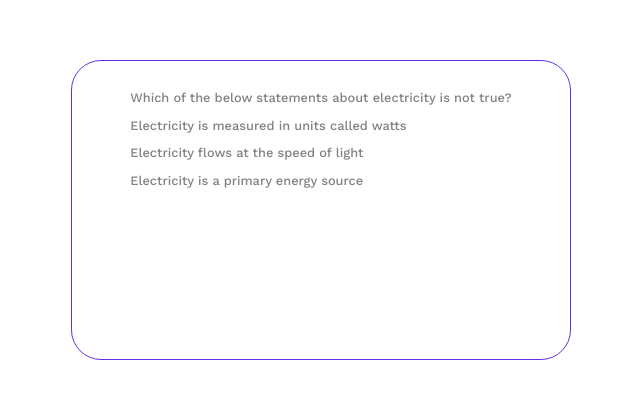
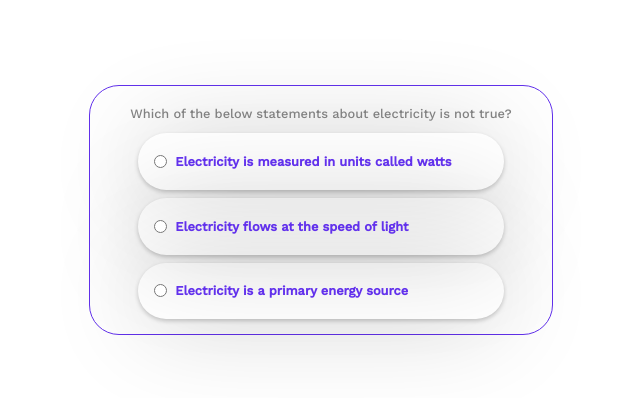
Before and after one commit to nyior/cautious-doodle, a Next.js app: page / in a window 1280 px wide. Shown: the part 190-588 px from the top of the page, without its empty margins (319-959 px from the left). Built offline with nearby package versions, Linux system fonts and the light colour scheme.

Commit message:
render question and options to the index page

```diff
--- a/components/Choice/Choice.module.scss
+++ b/components/Choice/Choice.module.scss
@@ -0,0 +1,42 @@
+$color-blue: #6231EC;
+
+.questionCard {
+    flex: 1;
+    display: flex;
+    flex-direction: column;
+    align-items: left;
+    padding: 0.5rem;
+    margin: 0.5rem;
+    box-shadow: 0 2px 4px 0 rgba(0, 0, 0, 0.2), 0 3px 100px 0 rgba(0, 0, 0, 0.19);
+    border-radius: 30px;
+}
+
+.content {
+    flex: 1;
+    display: flex;
+    flex-direction: row;
+    align-items: center;
+    justify-content: left;
+}
+
+.content p {
+    color: $color-blue;
+    font-weight: bold;
+}
+
+.input {
+    margin: 0.5rem;
+}
+
+// .customRadioButton {
+//     position: relative;
+//     // // top: 0;
+//     // // left: 0;
+//     // height: 1rem;
+//     // width: 1rem;
+//     border: 0.5px solid $color-blue;
+//     border-radius: 50%;
+//     // color: $color-blue;
+//     // font-weight: bold;
+//     margin: 0.5rem;
+// }
--- a/components/Choice/choice.tsx
+++ b/components/Choice/choice.tsx
@@ -3,8 +3,15 @@ import styles from "./Choice.module.scss"
 export const Choice = props =>  {
   return (
 
-    <div className={styles.card}>
+    <div className={styles.questionCard}>
+      <div className={styles.content}>
+        <div>
+          <input type="radio" className={styles.input}/>
+          {/* <span className={styles.customRadioButton}></span> */}
+        </div>
+
         <p>{props.text}</p>
+      </div>
     </div>
 
   )
--- a/styles/Home.module.scss
+++ b/styles/Home.module.scss
@@ -15,9 +15,10 @@ $color-grey: #eaeaea;
     display: flex;
     flex-direction: column;
     align-items: center;
+    justify-content: center;
     padding: 0 1.5rem;
     border: 0.5px solid $color-blue;
     border-radius: 30px;
-    min-width: 500px;
-    max-height: 300px;
+    min-width: 400px;
+    max-height: 250px;
 }
```
Also changed, not shown: components/Question/Question.module.scss (line endings or trailing spaces).
